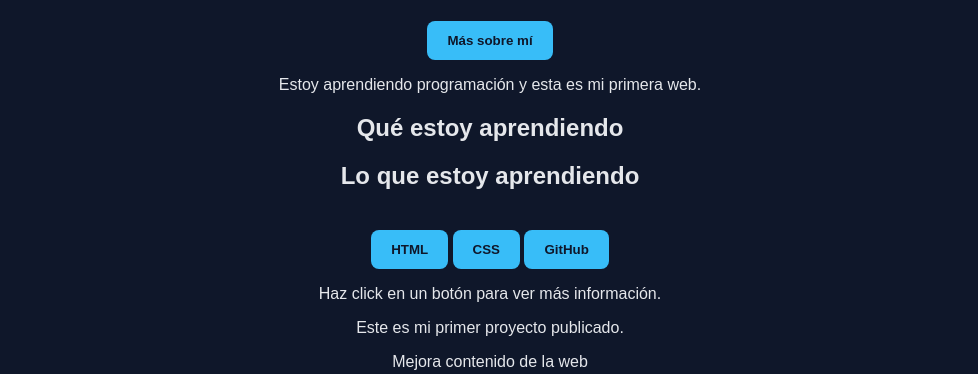
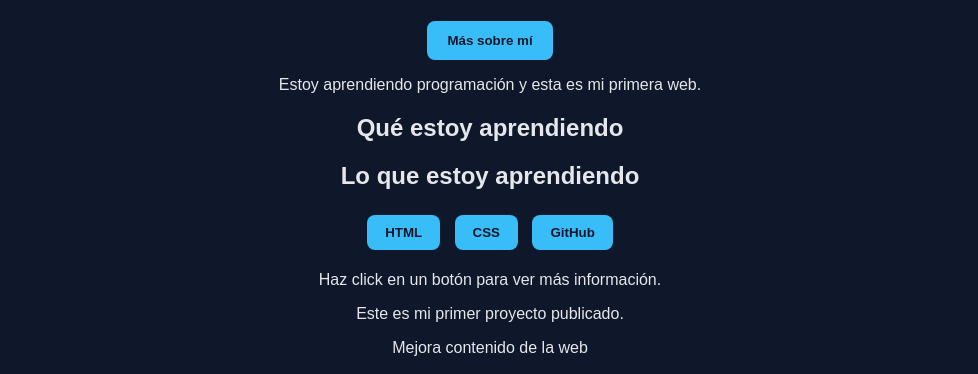
Before and after one commit to nicomm260111-art/mi-primera-web, a plain HTML site: page index.html in a window 1280 px wide. Shown: the part 127-501 px from the top of the page, without its empty margins (150-1128 px from the left). Drawn offline with Linux system fonts and the light colour scheme.

Commit message:
Update style.css

```diff
--- a/style.css
+++ b/style.css
@@ -53,3 +53,27 @@ button:hover {
   background: #0ea5e9;
 }
 Estilo al botón interactivo
+.skills {
+  margin-top: 20px;
+}
+
+.skills button {
+  margin: 5px;
+  background: #38bdf8;
+  color: #0f172a;
+  border: none;
+  padding: 10px 18px;
+  border-radius: 8px;
+  cursor: pointer;
+  font-weight: bold;
+}
+
+.skills button:hover {
+  background: #0ea5e9;
+}
+
+#descripcion {
+  margin-top: 15px;
+  font-size: 1rem;
+}
+Estilo para botones de aprendizaje
```
